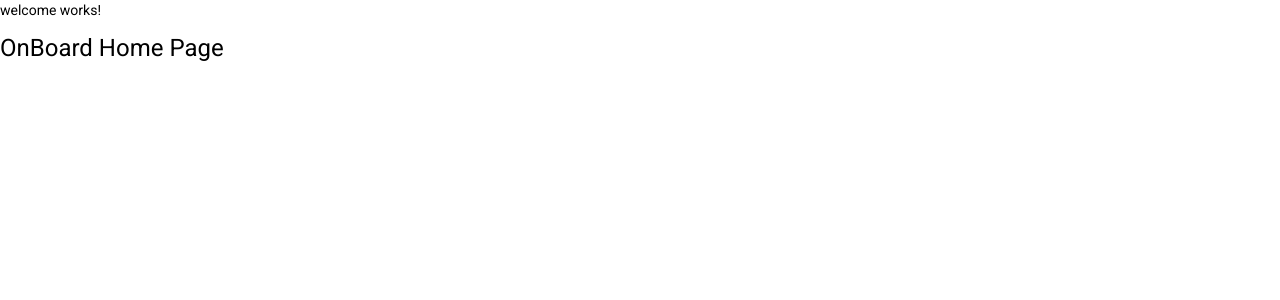
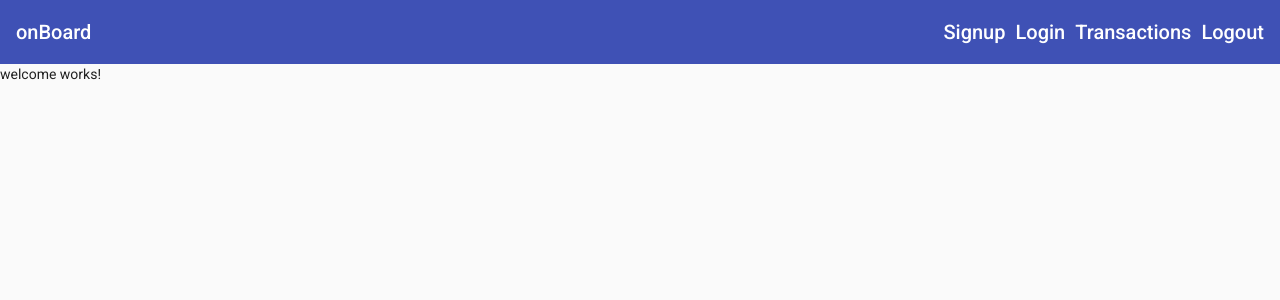
Before and after one commit to JoaoRodriguesGithub/OnboardFrontend, an Angular app: page / in a window 1280 px wide. Shown: the top 300 px of the page. Built offline with nearby package versions, Linux system fonts and the light colour scheme.

Commit message:
Coding navbar and sidenav for app navigation

```diff
--- a/src/app/app.component.css
+++ b/src/app/app.component.css
@@ -0,0 +1,7 @@
+mat-sidenav-container, mat-sidenav-content, mat-sidenav {
+  height: 100%;
+}
+
+mat-sidenav {
+  width: 250px;
+}
--- a/src/app/app.component.html
+++ b/src/app/app.component.html
@@ -1,2 +1,11 @@
-<router-outlet></router-outlet>
-<h1>OnBoard Home Page</h1>
+<mat-sidenav-container>
+  <mat-sidenav #sidenav role="navigation">
+    <app-sidenav-list (closeSidenav)="sidenav.close()"></app-sidenav-list>
+  </mat-sidenav>
+  <mat-sidenav-content>
+    <app-header (sidenavToggle)="sidenav.toggle()"></app-header>
+    <main>
+      <router-outlet></router-outlet>
+    </main>
+  </mat-sidenav-content>
+</mat-sidenav-container>
--- a/src/app/app.module.ts
+++ b/src/app/app.module.ts
@@ -12,6 +12,8 @@ import { TransactionsComponent } from './transactions/transactions.component';
 import { NewTransactionComponent } from './transactions/new-transaction/new-transaction.component';
 import { WelcomeComponent } from './welcome/welcome.component';
 import { FormsModule } from '@angular/forms';
+import { HeaderComponent } from './navigation/header/header.component';
+import { SidenavListComponent } from './navigation/sidenav-list/sidenav-list.component';
 
 @NgModule({
   declarations: [
@@ -20,7 +22,9 @@ import { FormsModule } from '@angular/forms';
     LoginComponent,
     TransactionsComponent,
     NewTransactionComponent,
-    WelcomeComponent
+    WelcomeComponent,
+    HeaderComponent,
+    SidenavListComponent
   ],
   imports: [
     BrowserModule,
--- /dev/null
+++ b/src/app/navigation/header/header.component.css
@@ -0,0 +1,20 @@
+a {
+  text-decoration: none;
+  color: white;
+}
+
+a:hover,
+a:active {
+  color: lightgray;
+}
+
+.navigation-items {
+  list-style: none;
+  padding: 0;
+  margin: 0;
+}
+
+.nav-caption {
+  display: inline-block;
+  padding-left: 6px;
+}
--- /dev/null
+++ b/src/app/navigation/header/header.component.html
@@ -0,0 +1,26 @@
+<mat-toolbar color="primary">
+  <div fxHide.gt-xs>
+    <button mat-icon-button (click)="onToggleSidenav()">
+      <mat-icon>menu</mat-icon>
+    </button>
+  </div>
+  <div>
+    <a routerLink="/">onBoard</a>
+  </div>
+  <div fxFlex fxLayout fxLayoutAlign="flex-end" fxHide.xs>
+    <ul fxLayout fxLayoutGap="10px" class="navigation-items">
+      <li>
+        <a routerLink="/signup">Signup</a>
+      </li>
+      <li>
+        <a routerLink="/login">Login</a>
+      </li>
+      <li>
+        <a routerLink="/transactions">Transactions</a>
+      </li>
+      <li>
+        <a style="cursor: pointer" (click)="onLogout()">Logout</a>
+      </li>
+    </ul>
+  </div>
+</mat-toolbar>
--- /dev/null
+++ b/src/app/navigation/header/header.component.ts
@@ -0,0 +1,23 @@
+import { Component, OnInit, EventEmitter, Output } from '@angular/core';
+
+
+@Component({
+  selector: 'app-header',
+  templateUrl: './header.component.html',
+  styleUrls: ['./header.component.css'],
+})
+export class HeaderComponent implements OnInit {
+  @Output() sidenavToggle = new EventEmitter<void>();
+
+  ngOnInit() {
+
+  }
+
+  onToggleSidenav() {
+    this.sidenavToggle.emit();
+  }
+
+  onLogout() {
+
+  }
+}
--- /dev/null
+++ b/src/app/navigation/sidenav-list/sidenav-list.component.css
@@ -0,0 +1,9 @@
+a {
+  text-decoration: none;
+  color: white;
+}
+
+a:hover,
+a:active {
+  color: lightgray;
+}
--- /dev/null
+++ b/src/app/navigation/sidenav-list/sidenav-list.component.html
@@ -0,0 +1,20 @@
+<mat-nav-list>
+  <a mat-list-item routerLink="/signup" (click)="onClose()">
+    <mat-icon>face</mat-icon>
+    <span class="nav-caption">Signup</span>
+  </a>
+  <a mat-list-item routerLink="/login" (click)="onClose()">
+    <mat-icon>input</mat-icon>
+    <span class="nav-caption">Login</span>
+  </a>
+  <a mat-list-item routerLink="/training" (click)="onClose()">
+    <mat-icon>euro_symbol</mat-icon>
+    <span class="nav-caption">Transactions</span>
+  </a>
+  <mat-list-item>
+    <button mat-icon-button (click)="onLogout()">
+      <mat-icon>eject</mat-icon>
+      <span class="nav-caption">Logout</span>
+    </button>
+  </mat-list-item>
+</mat-nav-list>
--- /dev/null
+++ b/src/app/navigation/sidenav-list/sidenav-list.component.ts
@@ -0,0 +1,22 @@
+import { Component, EventEmitter, Output } from '@angular/core';
+
+@Component({
+  selector: 'app-sidenav-list',
+  templateUrl: './sidenav-list.component.html',
+  styleUrls: ['./sidenav-list.component.css'],
+})
+export class SidenavListComponent  {
+  @Output() closeSidenav = new EventEmitter<void>();
+
+  ngOnInit() {
+
+  }
+
+  onClose() {
+
+  }
+
+  onLogout() {
+    this.onClose();
+  }
+}
--- a/src/index.html
+++ b/src/index.html
@@ -9,6 +9,7 @@
   <link rel="preconnect" href="https://fonts.gstatic.com">
   <link href="https://fonts.googleapis.com/css2?family=Roboto:wght@300;400;500&display=swap" rel="stylesheet">
   <link href="https://fonts.googleapis.com/icon?family=Material+Icons" rel="stylesheet">
+  <link href="https://fonts.googleapis.com/css?family=Roboto" rel="stylesheet">
 </head>
 <body class="mat-typography">
   <app-root></app-root>
```
Also changed, not shown: src/app/material.module.ts (+23 -3 lines), 2 other files (tests, documents, lock files or other folders).
